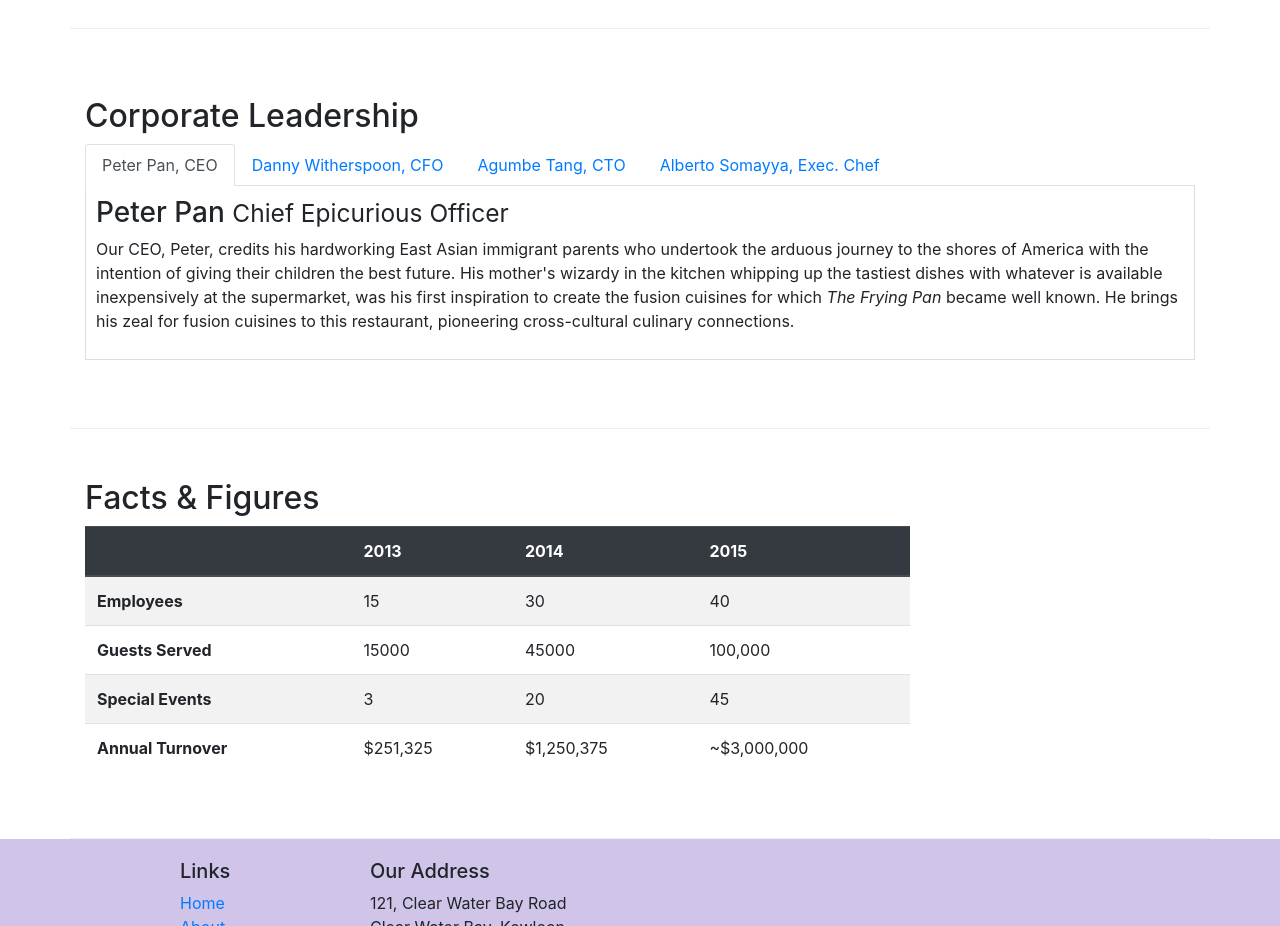
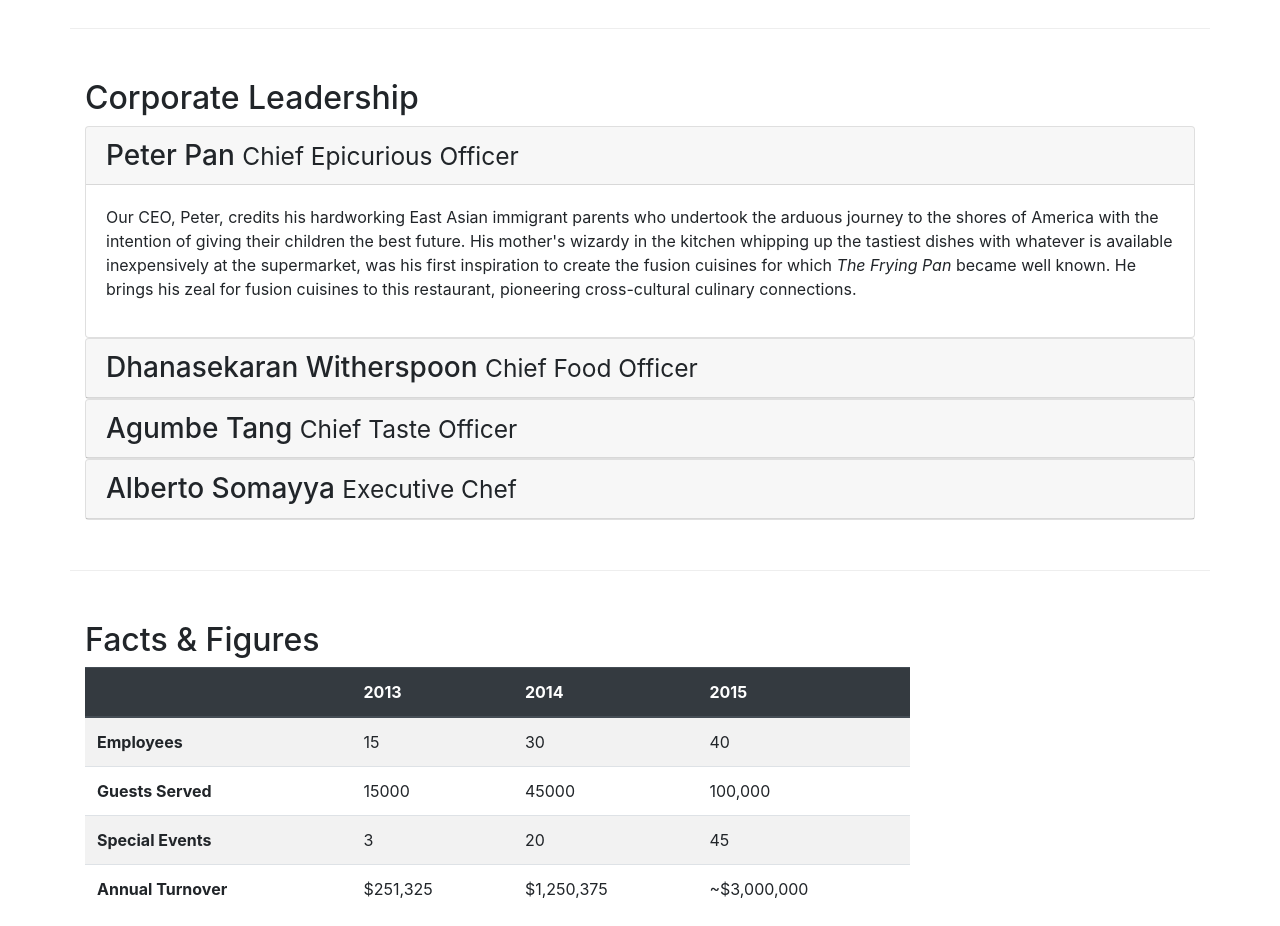
Before and after one commit to jeet142002/conFusion, a plain HTML site: page aboutus.html in a window 1280 px wide. Shown: the part 940-1866 px from the top of the page. Drawn offline with nearby package versions, Linux system fonts and the light colour scheme.

Commit message:
Accordion

```diff
--- a/aboutus.html
+++ b/aboutus.html
@@ -102,46 +102,69 @@
         <div class="row row-content align-items-center">
             <div class="col-12">
                 <h2>Corporate Leadership</h2>
+                <div id="accordion">
 
-                <ul class="nav nav-tabs">
-                    <li class="nav-item">
-                        <a class="nav-link active" href="#peter" role="tab" data-toggle="tab">Peter Pan, CEO</a>
-                    </li>
-
-                    <li class="nav-item">
-                        <a class="nav-link" href="#danny" role="tab" data-toggle="tab">Danny Witherspoon, CFO</a>
-                    </li>
-
-                    <li class="nav-item">
-                        <a class="nav-link" href="#agumbe"role="tab" data-toggle="tab">Agumbe Tang, CTO</a>
-                    </li>
-
-                    <li class="nav-item">
-                        <a class="nav-link" href="#alberto" role="tab" data-toggle="tab">Alberto Somayya, Exec. Chef</a>
-                    </li>
-
-                </ul>
-                <div class="tab-content">
-                    <div role="tabpanel" class="tab-pane fade show active" id="peter">
-                        <h3>Peter Pan <small>Chief Epicurious Officer</small></h3>
-                        <p class="d-none d-sm-block">Our CEO, Peter, credits his hardworking East Asian immigrant parents who undertook the arduous journey to the shores of America with the intention of giving their children the best future. His mother's wizardy in the kitchen whipping up the tastiest dishes with whatever is available inexpensively at the supermarket, was his first inspiration to create the fusion cuisines for which <em>The Frying Pan</em> became well known. He brings his zeal for fusion cuisines to this restaurant, pioneering cross-cultural culinary connections.</p>
+                    <div class="card">
+                        <div class="card-header" role="tab" id="peterhead">
+                        <h3 class="mb-0">
+                            <a data-toggle="collapse" data-target="#peter">
+                            Peter Pan <small>Chief Epicurious Officer</small>
+                            </a>
+                        </h3>
+                        </div>
+                        <div class="collapse show" id="peter" data-parent="#accordion">
+                            <div class="card-body">
+                                <p class="d-none d-sm-block">Our CEO, Peter, credits his hardworking East Asian immigrant parents who undertook the arduous journey to the shores of America with the intention of giving their children the best future. His mother's wizardy in the kitchen whipping up the tastiest dishes with whatever is available inexpensively at the supermarket, was his first inspiration to create the fusion cuisines for which <em>The Frying Pan</em> became well known. He brings his zeal for fusion cuisines to this restaurant, pioneering cross-cultural culinary connections.</p>
+                            </div>
+                        </div>
                     </div>
 
-                    <div role="tabpanel" class="tab-pane fade show" id="danny">
-                        <h3>Dhanasekaran Witherspoon <small>Chief Food Officer</small></h3>
-                        <p class="d-none d-sm-block">Our CFO, Danny, as he is affectionately referred to by his colleagues, comes from a long established family tradition in farming and produce. His experiences growing up on a farm in the Australian outback gave him great appreciation for varieties of food sources. As he puts it in his own words, <em>Everything that runs, wins, and everything that stays, pays!</em></p>
+                    <div class="card">
+                        <div class="card-header" role="tab" id="dannyhead">
+                        <h3 class="mb-0">
+                            <a data-toggle="collapse" data-target="#danny">
+                            Dhanasekaran Witherspoon <small>Chief Food Officer</small>
+                            </a>
+                        </h3>
+                    </div>
+                    <div class="collapse" id="danny" data-parent="#accordion">
+                        <div class="card-body">
+                            <p class="d-none d-sm-block">Our CFO, Danny, as he is affectionately referred to by his colleagues, comes from a long established family tradition in farming and produce. His experiences growing up on a farm in the Australian outback gave him great appreciation for varieties of food sources. As he puts it in his own words, <em>Everything that runs, wins, and everything that stays, pays!</em></p>
+                        </div>
+                    </div>
                     </div>
 
-                    <div role="tabpanel" class="tab-pane fade show" id="agumbe">
-                        <h3>Agumbe Tang <small>Chief Taste Officer</small></h3>
-                        <p class="d-none d-sm-block">Blessed with the most discerning gustatory sense, Agumbe, our CTO, personally ensures that every dish that we serve meets his exacting tastes. Our chefs dread the tongue lashing that ensues if their dish does not meet his exacting standards. He lives by his motto, <em>You click only if you survive my lick.</em></p>
+                    <div class="card">
+                        <div class="card-header" role="tab" id="agumbehead">
+                        <h3 class="mb-0">
+                            <a data-toggle="collapse" data-target="#agumbe">
+                            Agumbe Tang <small>Chief Taste Officer</small>
+                            </a>
+                        </h3>
+                    </div>
+                    <div class="collapse" id="agumbe" data-parent="#accordion">
+                        <div class="card-body">
+                            <p class="d-none d-sm-block">Blessed with the most discerning gustatory sense, Agumbe, our CTO, personally ensures that every dish that we serve meets his exacting tastes. Our chefs dread the tongue lashing that ensues if their dish does not meet his exacting standards. He lives by his motto, <em>You click only if you survive my lick.</em></p>
+                        </div>
+                    </div>
                     </div>
 
-                    <div role="tabpanel" class="tab-pane fade show" id="alberto">
-                        <h3>Alberto Somayya <small>Executive Chef</small></h3>
-                        <p class="d-none d-sm-block">Award winning three-star Michelin chef with wide International experience having worked closely with whos-who in the culinary world, he specializes in creating mouthwatering Indo-Italian fusion experiences. He says, <em>Put together the cuisines from the two craziest cultures, and you get a winning hit! Amma Mia!</em></p>
+                <div class="card">
+                        <div class="card-header" role="tab" id="albertohead">
+                        <h3 class="mb-0">
+                            <a data-toggle="collapse" data-target="#alberto">
+                            Alberto Somayya <small>Executive Chef</small>
+                            </a>
+                        </h3>
                     </div>
-                </div>
+                    <div class="collapse" id="alberto" data-parent="#accordion">
+                        <div class="card-body">
+                            <p class="d-none d-sm-block">Award winning three-star Michelin chef with wide International experience having worked closely with whos-who in the culinary world, he specializes in creating mouthwatering Indo-Italian fusion experiences. He says, <em>Put together the cuisines from the two craziest cultures, and you get a winning hit! Amma Mia!</em></p>
+                        </div>
+                    </div>
+                    </div>
+
+                 </div>
             </div>
        </div>
        <div class="row row-content">
```
